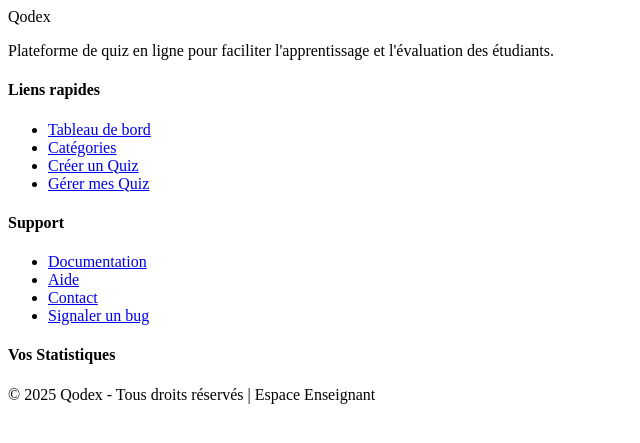
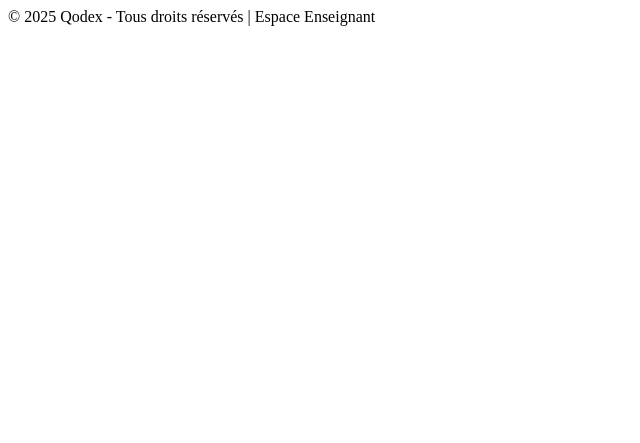
Before and after one commit to yassir-lazreq/Qodex-SQL-ERD, a PHP site: page /footer.php in a window 1280 px wide. Shown: the top 443 px of the page, without its empty margins (0-640 px from the left). Run offline with PHP 8.4, Linux system fonts and the light colour scheme.

Commit message:
Refactor database connection settings, update SQL queries for consistency, and clean up footer layout

```diff
--- a/config/database.php
+++ b/config/database.php
@@ -12,7 +12,7 @@
 
     $conn->setAttribute(PDO::ATTR_ERRMODE, PDO::ERRMODE_EXCEPTION);
 
-    $conn->setAttribute(PDO::ATTR_DEFAULT_FETCH_MODE, PDO::FETCH_ASSOC);
+    $conn->setAttribute(PDO::ATTR_DEFAULT_FETCH_MODE, value: PDO::FETCH_ASSOC);
 
     $conn->setAttribute(PDO::ATTR_EMULATE_PREPARES, false);
 
--- a/database.sql
+++ b/database.sql
@@ -73,3 +73,6 @@
     INDEX idx_etudiant (etudiant_id),
     INDEX idx_completed (completed_at)
 );
+
+--@block
+clear table users;
--- a/enseignant/dashboard.php
+++ b/enseignant/dashboard.php
@@ -26,7 +26,7 @@
 $total_quizzes = $stmt->fetch()['total'];
 
 
-$stmt = $conn->prepare("SELECT COUNT(*) as total FROM questions q JOIN quizzes qz ON q.quiz_id = qz.id WHERE qz.enseignant_id = ?");
+$stmt = $conn->prepare("SELECT COUNT(*) as total from questions q JOIN quizzes qz ON q.quiz_id = qz.id WHERE qz.enseignant_id = ?");
 $stmt->execute([$user_id]);
 $total_questions = $stmt->fetch()['total'];
 
@@ -37,6 +37,7 @@
 $stmt = $conn->prepare("SELECT AVG(r.score / r.total_questions * 100) as avg_score FROM results r JOIN quizzes q ON r.quiz_id = q.id WHERE q.enseignant_id = ?");
 $stmt->execute([$user_id]);
 $avg_score_result = $stmt->fetch();
+
 if ($avg_score_result['avg_score']) {
     $avg_score = round($avg_score_result['avg_score'], 1);
 } else {
--- a/includes_enseignant/footer.php
+++ b/includes_enseignant/footer.php
@@ -2,69 +2,9 @@
     </div>
 
     <footer class="bg-gray-800 text-white mt-auto">
-        <div class="max-w-7xl mx-auto px-4 sm:px-6 lg:px-8 py-12">
-            <div class="grid grid-cols-1 md:grid-cols-4 gap-8">
-                <div>
-                    <div class="flex items-center mb-4">
-                        <i class="fas fa-graduation-cap text-3xl text-indigo-400"></i>
-                        <span class="ml-2 text-2xl font-bold">Qodex</span>
-                    </div>
-                    <p class="text-gray-400 text-sm">
-                        Plateforme de quiz en ligne pour faciliter l'apprentissage et l'évaluation des étudiants.
-                    </p>
-                </div>
-
-                <div>
-                    <h4 class="text-lg font-semibold mb-4">Liens rapides</h4>
-                    <ul class="space-y-2">
-                        <li><a href="dashboard.php" class="text-gray-400 hover:text-white transition"><i class="fas fa-home mr-2"></i>Tableau de bord</a></li>
-                        <li><a href="categories.php" class="text-gray-400 hover:text-white transition"><i class="fas fa-folder mr-2"></i>Catégories</a></li>
-                        <li><a href="add_quiz.php" class="text-gray-400 hover:text-white transition"><i class="fas fa-plus-circle mr-2"></i>Créer un Quiz</a></li>
-                        <li><a href="manage_quizzes.php" class="text-gray-400 hover:text-white transition"><i class="fas fa-clipboard-list mr-2"></i>Gérer mes Quiz</a></li>
-                    </ul>
-                </div>
-
-                <div>
-                    <h4 class="text-lg font-semibold mb-4">Support</h4>
-                    <ul class="space-y-2">
-                        <li><a href="#" class="text-gray-400 hover:text-white transition"><i class="fas fa-book mr-2"></i>Documentation</a></li>
-                        <li><a href="#" class="text-gray-400 hover:text-white transition"><i class="fas fa-question-circle mr-2"></i>Aide</a></li>
-                        <li><a href="#" class="text-gray-400 hover:text-white transition"><i class="fas fa-envelope mr-2"></i>Contact</a></li>
-                        <li><a href="#" class="text-gray-400 hover:text-white transition"><i class="fas fa-bug mr-2"></i>Signaler un bug</a></li>
-                    </ul>
-                </div>
-
-                <div>
-                    <h4 class="text-lg font-semibold mb-4">Vos Statistiques</h4>
-                    <div class="space-y-2 text-gray-400">
-                        <?php
-                        // Get teacher's statistics
-                        if (isset($user_id)) {
-                            $stmt = $conn->prepare("SELECT COUNT(*) as total FROM quizzes WHERE enseignant_id = ?");
-                            $stmt->execute([$user_id]);
-                            $quiz_count = $stmt->fetch()['total'];
-
-                            $stmt = $conn->prepare("SELECT COUNT(*) as total FROM questions q JOIN quizzes qz ON q.quiz_id = qz.id WHERE qz.enseignant_id = ?");
-                            $stmt->execute([$user_id]);
-                            $question_count = $stmt->fetch()['total'];
-
-                            $stmt = $conn->prepare("SELECT COUNT(*) as total FROM results r JOIN quizzes q ON r.quiz_id = q.id WHERE q.enseignant_id = ?");
-                            $stmt->execute([$user_id]);
-                            $attempt_count = $stmt->fetch()['total'];
-
-                            echo "<p><i class='fas fa-clipboard-list mr-2 text-indigo-400'></i>$quiz_count Quiz créés</p>";
-                            echo "<p><i class='fas fa-question-circle mr-2 text-indigo-400'></i>$question_count Questions</p>";
-                            echo "<p><i class='fas fa-user-check mr-2 text-indigo-400'></i>$attempt_count Tentatives</p>";
-                        }
-                        ?>
-                    </div>
-                </div>
-            </div>
-
-            <div class="border-t border-gray-700 mt-8 pt-8 text-center text-gray-400">
+            <div class="border-t border-gray-700 mt-8 pt-8 text-center text-gray-400 pb-6">
                 <p>&copy; <?php echo date('Y'); ?> Qodex - Tous droits réservés | Espace Enseignant</p>
             </div>
-        </div>
     </footer>
 </body>
 </html>
--- a/includes_enseignant/header.php
+++ b/includes_enseignant/header.php
@@ -40,9 +40,6 @@
                         </a>
                         <a href="categories.php" class="<?php echo $current_page == 'categories.php' ? 'border-indigo-500 text-gray-900' : 'border-transparent text-gray-500 hover:border-gray-300 hover:text-gray-700'; ?> inline-flex items-center px-1 pt-1 border-b-2 text-sm font-medium">
                             <i class="fas fa-folder mr-2"></i>Catégories
-                        </a>
-                        <a href="add_quiz.php" class="<?php echo $current_page == 'add_quiz.php' ? 'border-indigo-500 text-gray-900' : 'border-transparent text-gray-500 hover:border-gray-300 hover:text-gray-700'; ?> inline-flex items-center px-1 pt-1 border-b-2 text-sm font-medium">
-                            <i class="fas fa-plus-circle mr-2"></i>Créer un Quiz
                         </a>
                         <a href="manage_quizzes.php" class="<?php echo $current_page == 'manage_quizzes.php' ? 'border-indigo-500 text-gray-900' : 'border-transparent text-gray-500 hover:border-gray-300 hover:text-gray-700'; ?> inline-flex items-center px-1 pt-1 border-b-2 text-sm font-medium">
                             <i class="fas fa-clipboard-list mr-2"></i>Mes Quiz
```
Also changed, not shown: enseignant/quizes.php (deleted).
